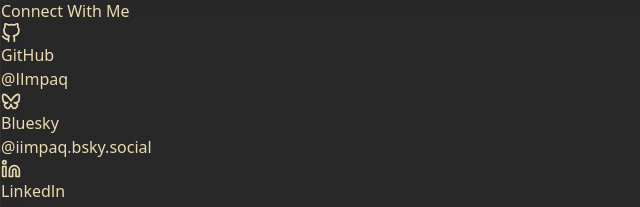
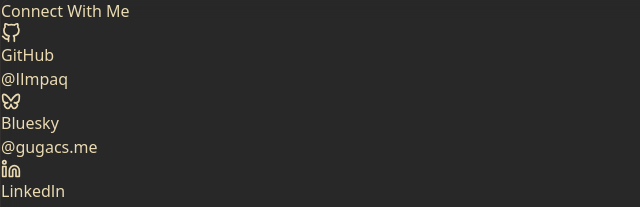
Before and after one commit to IImpaq/portfolio, a Next.js app: page /contact in a window 1280 px wide. Shown: the part 2100-2307 px from the top of the page, without its empty margins (0-640 px from the left). Built offline with nearby package versions, Linux system fonts and the light colour scheme.

Commit message:
Updated bsky tag and minor qol improvements
Signed-off-by: Marcus Gugacs <iimpaq@proton.me>

```diff
--- a/src/app/contact/page.tsx
+++ b/src/app/contact/page.tsx
@@ -35,8 +35,7 @@
                 initial={{ opacity: 0, y: 20 }}
                 animate={{ opacity: 1, y: 0 }}
                 transition={{ delay: 0.2 }}
-                className="mb-8"
-                whileHover={{ scale: 1.02 }}
+                className="mb-8 cursor-default"
               >
                 <span className="inline-block px-4 py-2 rounded-lg text-sm font-mono text-[var(--color-yellow)] border border-[var(--color-yellow)] border-opacity-40">
                   ✨ Let&apos;s create something amazing
--- a/src/app/page.tsx
+++ b/src/app/page.tsx
@@ -11,7 +11,7 @@
     <>
       <main className="relative">
         {/* Hero Section */}
-        <section className="container mx-auto px-6 pt-60 pb-20 relative">
+        <section className="container mx-auto px-6 pt-32 pb-20 relative">
           <motion.div
             initial={{ opacity: 0 }}
             animate={{ opacity: 1 }}
@@ -23,8 +23,7 @@
               initial={{ opacity: 0, y: 20 }}
               animate={{ opacity: 1, y: 0 }}
               transition={{ delay: 0.2 }}
-              className="mb-8"
-              whileHover={{ scale: 1.02 }}
+              className="mb-8 cursor-default"
             >
               <span className="inline-block px-4 py-2 rounded-lg text-sm font-mono text-[var(--color-yellow)] border border-[var(--color-yellow)] border-opacity-40">
                 ✨ Available for new projects
--- a/src/app/posts/page.tsx
+++ b/src/app/posts/page.tsx
@@ -7,6 +7,7 @@
 import PostCard from "@/components/posts/PostCard";
 import PostSkeleton from "@/components/posts/PostSkeleton";
 import { FiRss } from "react-icons/fi";
+import { BSKY_USER_TAG } from "@/lib/constants";
 
 export default function Posts() {
   const [posts, setPosts] = useState<Post[]>([]);
@@ -17,7 +18,7 @@
     const fetchPosts = async () => {
       try {
         setIsLoading(true);
-        const response = await fetchUserPosts("iimpaq.bsky.social");
+        const response = await fetchUserPosts(BSKY_USER_TAG);
 
         const transformedPosts: Post[] = response
           .filter((item: BlueskyPost) => !item.post.record.reply)
@@ -74,11 +75,12 @@
           animate={{ opacity: 1, y: 0 }}
           className="max-w-3xl mx-auto mb-16 text-center"
         >
+          {/* Badge */}
           <motion.div
             initial={{ opacity: 0, y: 20 }}
             animate={{ opacity: 1, y: 0 }}
             transition={{ delay: 0.2 }}
-            className="mb-8 inline-block"
+            className="mb-8 inline-block cursor-default"
           >
             <span className="inline-flex items-center gap-2 px-4 py-2 rounded-lg text-sm font-mono text-[var(--color-yellow)] border border-[var(--color-yellow)] border-opacity-40">
               <FiRss />
--- a/src/app/projects/page.tsx
+++ b/src/app/projects/page.tsx
@@ -201,11 +201,12 @@
           animate={{ opacity: 1, y: 0 }}
           className="max-w-3xl mx-auto mb-16 text-center"
         >
+          {/* Badge */}
           <motion.div
             initial={{ opacity: 0, y: 20 }}
             animate={{ opacity: 1, y: 0 }}
             transition={{ delay: 0.2 }}
-            className="mb-8 inline-block"
+            className="mb-8 inline-block cursor-default"
           >
             <span className="inline-flex items-center gap-2 px-4 py-2 rounded-lg text-sm font-mono text-[var(--color-yellow)] border border-[var(--color-yellow)] border-opacity-40">
               <FiFolder />
--- a/src/components/posts/PostCard.tsx
+++ b/src/components/posts/PostCard.tsx
@@ -10,10 +10,11 @@
 } from "react-icons/fi";
 import { Post } from "@/types";
 import Image from "next/image";
+import { BSKY_USER_TAG } from "@/lib/constants";
 
 const PostCard = ({ post, index }: { post: Post; index: number }) => {
   const getPostUrl = (post: Post) => {
-    return `https://bsky.app/profile/iimpaq.bsky.social/post/${post.id}`;
+    return `https://bsky.app/profile/${BSKY_USER_TAG}/post/${post.id}`;
   };
 
   return (
--- /dev/null
+++ b/src/lib/constants.ts
@@ -0,0 +1 @@
+export const BSKY_USER_TAG: string = "gugacs.me";
--- a/src/lib/contacts.ts
+++ b/src/lib/contacts.ts
@@ -2,6 +2,7 @@
 import { FiMail, FiGithub, FiLinkedin } from "react-icons/fi";
 import { SiXing } from "react-icons/si";
 import { TbBrandBluesky } from "react-icons/tb";
+import { BSKY_USER_TAG } from "@/lib/constants";
 
 export const contacts: Contact[] = [
   {
@@ -12,9 +13,9 @@
   },
   {
     icon: TbBrandBluesky,
-    href: "https://bsky.app/profile/iimpaq.bsky.social",
+    href: `https://bsky.app/profile/${BSKY_USER_TAG}`,
     label: "Bluesky",
-    username: "@iimpaq.bsky.social",
+    username: `@${BSKY_USER_TAG}`,
   },
   {
     icon: FiLinkedin,
--- a/src/lib/socials.ts
+++ b/src/lib/socials.ts
@@ -2,6 +2,7 @@
 import { TbBrandBluesky } from "react-icons/tb";
 import { SocialLink } from "@/types";
 import { SiInstagram, SiXing } from "react-icons/si";
+import { BSKY_USER_TAG } from "@/lib/constants";
 
 export const socials: SocialLink[] = [
   {
@@ -11,7 +12,7 @@
   },
   {
     icon: TbBrandBluesky,
-    href: "https://bsky.app/profile/iimpaq.bsky.social",
+    href: `https://bsky.app/profile/${BSKY_USER_TAG}`,
     label: "Bluesky",
   },
   {
```
